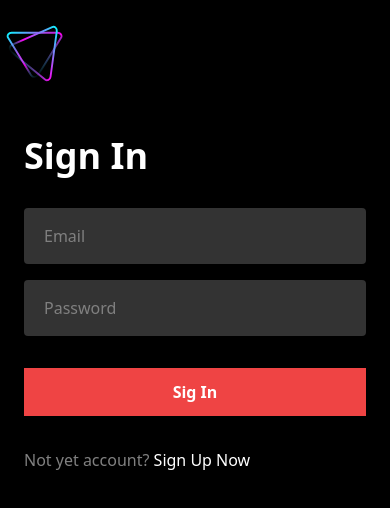
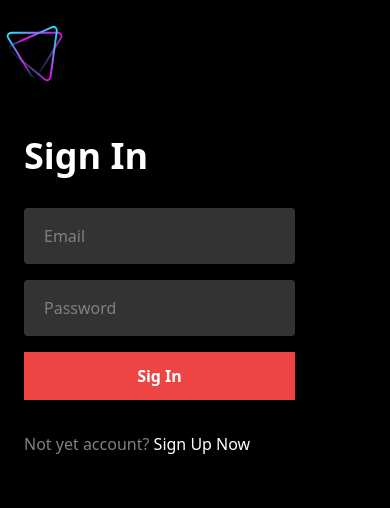
Before and after one commit to shakhzodbekbobobekov/A-movie-app-using-NextJS-and-TypeScript, a Next.js app: page /auth in a window 390 px wide. Shown: the top 508 px of the page. Built offline with nearby package versions, Linux system fonts and the light colour scheme.

Commit message:
YUP. Formik, Form components added

```diff
--- a/package.json
+++ b/package.json
@@ -10,6 +10,7 @@
   },
   "dependencies": {
     "firebase": "^9.18.0",
+    "formik": "^2.2.9",
     "next": "13.2.3",
     "react": "18.2.0",
     "react-dom": "18.2.0",
@@ -18,7 +19,8 @@
     "tailwind-scrollbar": "^3.0.0",
     "tailwind-scrollbar-hide": "^1.1.7",
     "tailwindcss-textshadow": "^2.1.3",
-    "typescript": "4.9.5"
+    "typescript": "4.9.5",
+    "yup": "^1.0.2"
   },
   "devDependencies": {
     "@types/node": "18.14.6",
--- a/src/components/index.ts
+++ b/src/components/index.ts
@@ -1,5 +1,6 @@
 import Header from "./header/header";
 import Row from "./row/row";
 import Hero from "./hero/hero";
+import TextField from "./text-field/text-field";
 
-export {Header, Row,Hero}
+export { Header, Row, Hero, TextField };
--- /dev/null
+++ b/src/components/text-field/text-field.props.ts
@@ -0,0 +1,7 @@
+import { DetailedHTMLProps, HTMLAttributes, InputHTMLAttributes } from "react";
+
+export interface TextFieldProps
+  extends DetailedHTMLProps<
+    InputHTMLAttributes<HTMLInputElement>,
+    HTMLInputElement
+  > {}
--- /dev/null
+++ b/src/components/text-field/text-field.tsx
@@ -0,0 +1,20 @@
+import { TextFieldProps } from "./text-field.props";
+import { useField, FieldHookConfig, ErrorMessage } from "formik";
+
+const TextField = ({ ...props }: TextFieldProps & FieldHookConfig<string>) => {
+  const [field, meta, helpers] = useField(props);
+
+  console.log(meta);
+  return (
+    <div>
+      <label className={`inline-block w-full ${meta.touched && meta.error && "border-red-500 border-2"}`}>
+      <input className="input " {...props} {...field} />
+    </label>
+    <p className="text-red-500" >
+      <ErrorMessage name={field.name} />
+    </p>
+    </div>
+
+  );
+};
+export default TextField;
--- a/src/pages/auth.tsx
+++ b/src/pages/auth.tsx
@@ -1,6 +1,9 @@
 import Head from "next/head";
 import Image from "next/image";
 import { useState } from "react";
+import { TextField } from "src/components";
+import { Formik, Form } from "formik";
+import * as Yup from "yup";
 
 function auth() {
   const [auth, setAuth] = useState<"signup" | "signin">("signin");
@@ -8,6 +11,19 @@ function auth() {
   const toggleAuth = (state: "signup" | "signin") => {
     setAuth(state);
   };
+
+  const onSubmit = (formData: { email: string; password: string }) => {
+    console.log(formData);
+  };
+
+  const validation = Yup.object({
+    email: Yup.string()
+      .email("Enter valid email")
+      .required("Email is required"),
+    password: Yup.string()
+      .min(4, "4 minimum character")
+      .required("Password is required"),
+  });
 
   return (
     <div className="relative flex h-screen w-screen md:justify-center md:items-center bg-black md:bg-transparent">
@@ -35,21 +51,27 @@ function auth() {
         height={70}
       />
 
-      <form className="relative mt-24 space-y-8 bg-black/75 py-10 px-6 md:mt-0 md:max-w-md md:px-14">
+      <div className="relative mt-24 space-y-8 bg-black/75 py-10 px-6 md:mt-0 md:max-w-md md:px-14">
         <h1 className="text-4xl font-semibold">
           {auth === "signup" ? "Sign Up" : "Sign In"}
         </h1>
+        <Formik
+          initialValues={{ email: "", password: "" }}
+          onSubmit={onSubmit}
+          validationSchema={validation}
+        >
+          <Form>
             <div className="space-y-4">
-          <label className="inline-block w-full">
-            <input type="text" className="input " placeholder="Email" />
-          </label>
-          <label className="inline-block w-full">
-            <input type="password" className="input " placeholder="Password" />
-          </label>
+              <TextField name="email" type={"text"} placeholder="Email" />
+              <TextField
+                name="password"
+                type={"password"}
+                placeholder="Password"
+              />
             </div>
 
             {auth === "signin" ? (
-          <button className="w-full bg-red-500 py-3 font-semibold">
+              <button className="w-full bg-red-500 py-3 font-semibold mt-4">
                 Sig In
               </button>
             ) : (
@@ -57,9 +79,11 @@ function auth() {
                 Sig Up
               </button>
             )}
+          </Form>
+        </Formik>
 
         {auth === "signup" ? (
-          <div className="text-[gray]">
+          <div className="text-[gray] ">
             Already have account?{" "}
             <button
               onClick={() => toggleAuth("signin")}
@@ -81,7 +105,7 @@ function auth() {
             </button>
           </div>
         )}
-      </form>
+      </div>
     </div>
   );
 }
--- a/src/pages/index.tsx
+++ b/src/pages/index.tsx
@@ -14,7 +14,6 @@ export default function Home({
   documentary,
   family,
 }: HomeProps): JSX.Element {
-  console.log(topRated);
   return (
     <div className="relative ">
       <Head>
```
Also changed, not shown: 1 other file (tests, documents, lock files or other folders). Lines whose indentation alone changed are shown as unchanged.
